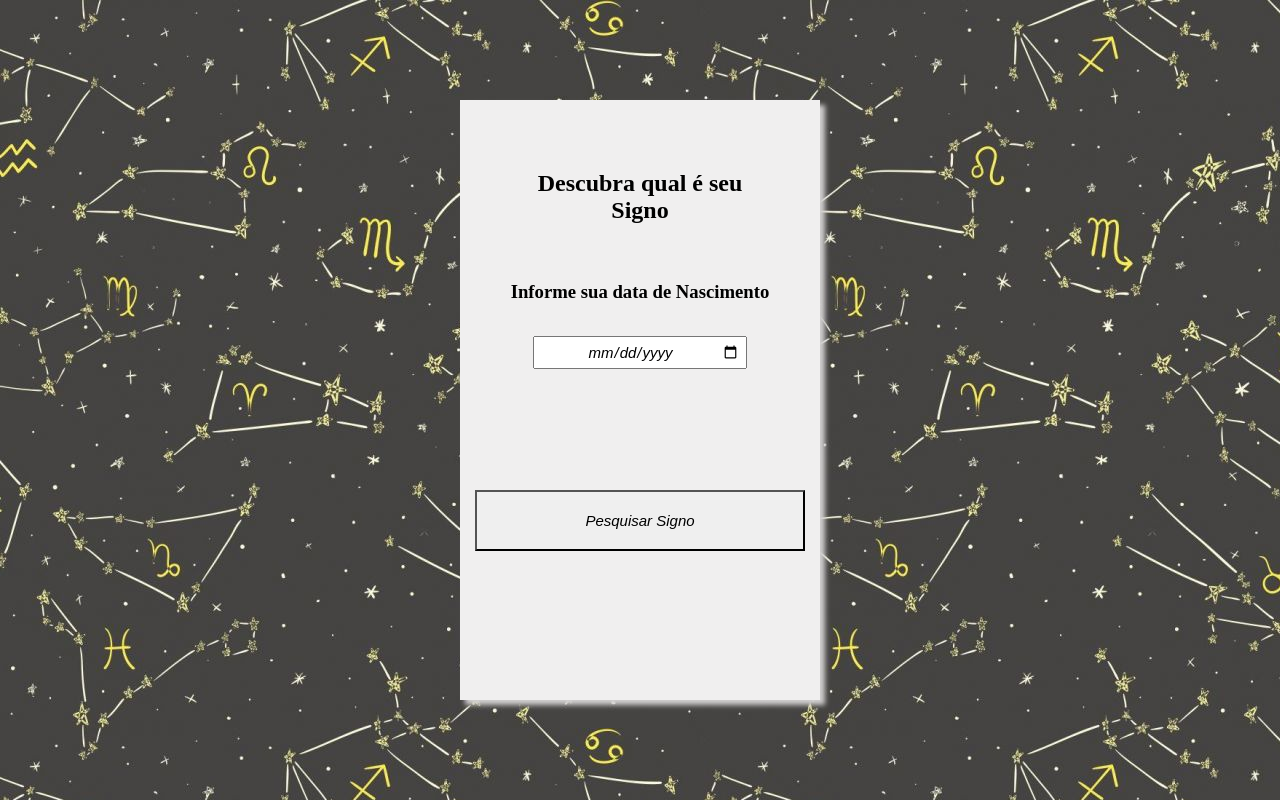
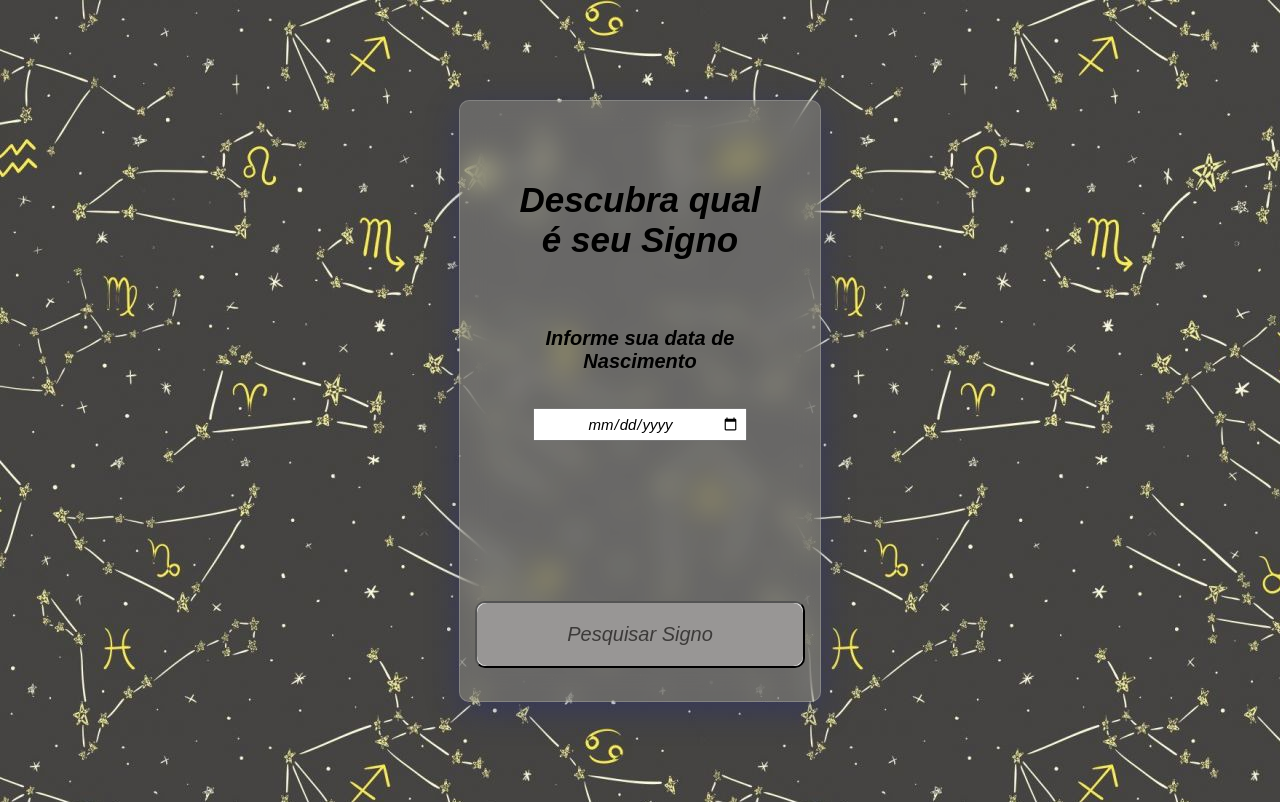
Before and after one commit to DiegoMBS/Forum_Programacao_Web, a plain HTML site: page index.html in a window 1280 px wide. Drawn offline with Linux system fonts and the light colour scheme.

Commit message:
Realizada algumas melhorias no front.

```diff
--- a/index.html
+++ b/index.html
@@ -15,14 +15,33 @@
         height: 600px;
         width: 360px;
         margin: 100px auto;
-        box-shadow: 5px 5px 5px rgb(209, 207, 207);
-        background: rgb(240, 239, 239);
+        background: rgba(255, 255, 255, 0.192);
+        box-shadow: 0 8px 32px 0 rgba(31, 38, 135, 0.37);
+        backdrop-filter: blur(13.5px);
+        -webkit-backdrop-filter: blur(13.5px);
+        border-radius: 10px;
+        border: 1px solid rgba(255, 255, 255, 0.18);
 
+
+
+    }
+
+    .h2 {
+        font-size: 35px;
+        font-style: oblique;
+        font-family: sans-serif;
+    }
+
+    .h3 {
+        font-size: 20px;
+        font-style: oblique;
+        font-family: sans-serif;
     }
 
     .card1 {
         padding: 50px;
         text-align: center;
+
 
     }
 
@@ -33,7 +52,7 @@
         width: 200px;
         font-size: 15px;
         font-style: oblique;
-        font-family: 'Arial';
+        font-family: sans-serif;
 
     }
 
@@ -42,10 +61,55 @@
         text-align: center;
         margin: 20px 15px;
         width: 330px;
-        border-radius: 0%;
-        font-size: 15px;
+        font-size: 20px;
         font-style: oblique;
-        font-family: 'Arial';
+        font-family: sans-serif;
+        border-radius: 10px;
+        color: rgb(10, 10, 10);
+        transition: all 0.5s;
+        position: absolute;
+        top: 480px;
+        cursor: pointer;
+    }
+
+    .btnSigno::before {
+        content: '';
+        position: absolute;
+        top: 0;
+        left: 0;
+        width: 100%;
+        height: 100%;
+        z-index: 1;
+        background-color: rgba(94, 92, 90, 0.596);
+        transition: all 0.3s;
+        border-radius: 10px;
+
+    }
+
+    .btnSigno:hover::before {
+        opacity: 0;
+        transform: scale(0.5, 0.5);
+
+    }
+
+    .btnSigno::after {
+        content: '';
+        position: absolute;
+        top: 0;
+        left: 0;
+        width: 100%;
+        height: 100%;
+        z-index: 1;
+        opacity: 0;
+        transition: all 0.3s;
+        border: 1px solid rgba(255, 255, 255, 0.082);
+        transform: scale(1.2, 1.2);
+        border-radius: 10px;
+    }
+
+    .btnSigno:hover::after {
+        opacity: 1;
+        transform: scale(1, 1);
     }
 </style>
 
@@ -55,9 +119,9 @@
 
         <form class="form1" action="Info_Signo.php" method="post">
             <div class="card1">
-                <h2>Descubra qual é seu Signo</h2><br>
+                <h2 class="h2">Descubra qual é seu Signo</h2><br>
                 <label>
-                    <h3>Informe sua data de Nascimento</h3>
+                    <h3 class="h3">Informe sua data de Nascimento</h3>
                 </label>
 
                 <input type="date" class="datanasc" placeholder="Data de nascimento" name="dataNascimento" require>
```
Also changed, not shown: Tela Index-html.PNG (added), Tela info_Signo-PHP.PNG (added), 3 other files.
